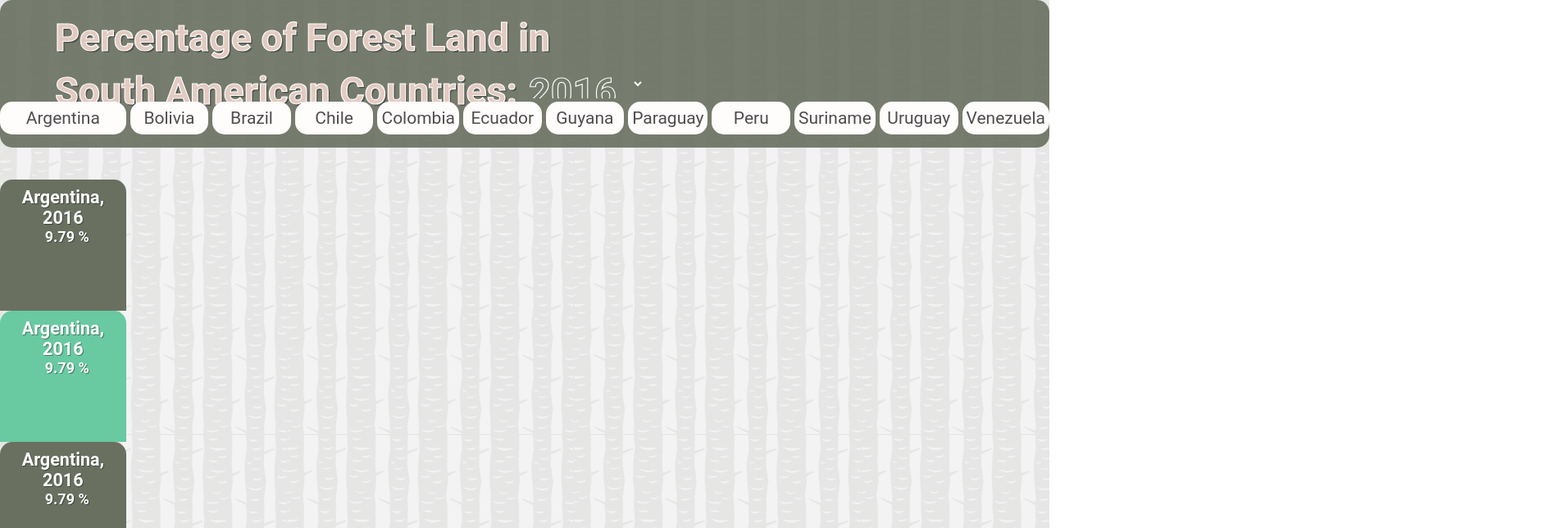
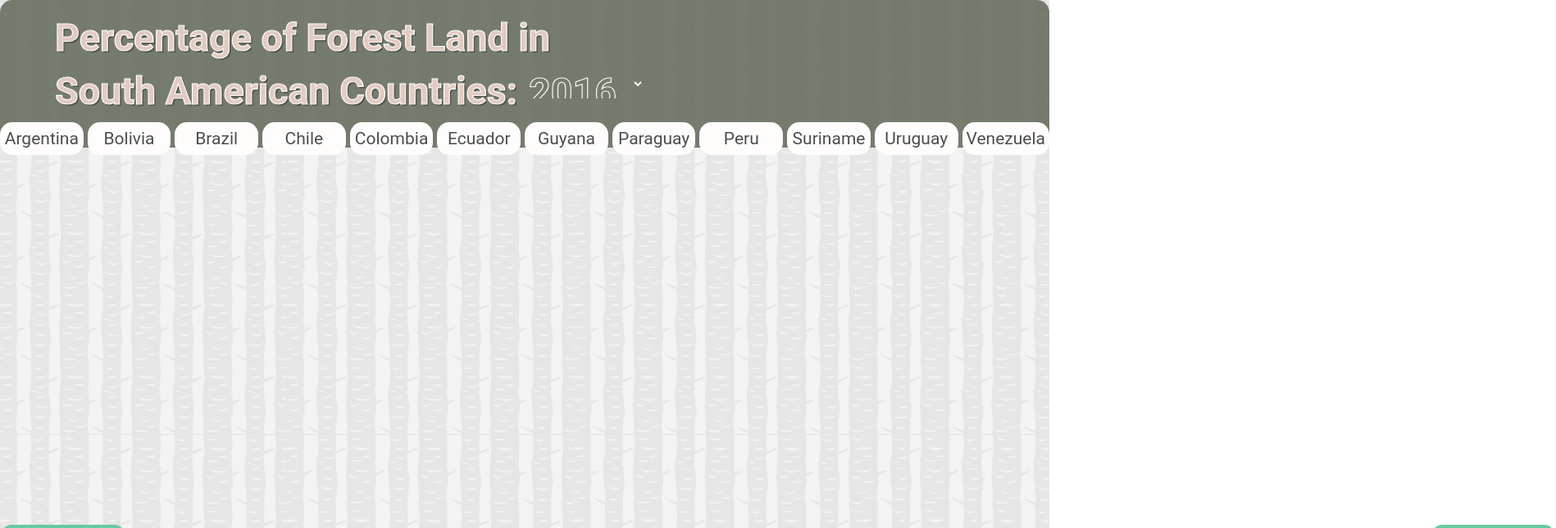
Before and after one commit to nicol-hawkins/toggle-graph-react, a React (Create React App) app: page / in a window 1280 px wide. Both pictures are taken after a click on the element "Argentina". Shown: the top 644 px of the page at 82% size, 1898 px wide, since content can reach past the window. Built offline with nearby package versions, Linux system fonts and the light colour scheme.

Commit message:
fixed css prob with graph

```diff
--- a/src/App.js
+++ b/src/App.js
@@ -81,17 +81,25 @@ class App extends Component {
 //   };
 
 
-  showBar = () => {
+  showBar = (data, info, index) => {
     console.log('Show Bar')
+    const chosenCountries = this.state.chosenCountries
+    const chosenCountry = data.Country;
+    chosenCountries.push(chosenCountry);
+
+    console.log('Country Toggled: ', chosenCountry)
+    console.log('Chosen Countries: ', chosenCountries)
+
     this.setState({
-      isVisible: true
-    });
+      isVisible: !this.state.isVisible,
+      chosenCountries: this.state.chosenCountries
+    }, () => console.log(chosenCountry, ': ', this.state.isVisible));
   }
 
   hideBar = () => {
     console.log('Hide Bar')
     this.setState({
-      isVisible: false
+      isVisible: !this.state.isVisible
     });
   }
 
@@ -141,21 +149,24 @@ class App extends Component {
         data={this.state.data}
       >
 
-
+        <div className="BarChart" id="results">
 
         {
-          this.state.isVisible ?
+          this.state.isVisible && this.state.chosenCountries ?
           this.state.data.map((info, index) => (
             <BarChart
             className="bar--show bar"
             info={info}
             data={this.state.data}
             year={this.state.year}
+            key={index}
             chosenCountries={this.state.chosenCountries}
             >
           </BarChart>
           )) : null
         }
+
+        </div>
 
         {/* {
           this.state.data.map((info, index) => (
--- a/src/components/BarChart/BarChart.js
+++ b/src/components/BarChart/BarChart.js
@@ -20,14 +20,13 @@ class BarChart extends Component {
 
   return (
     <div>
-      <div className='testBar' style={barStyle}>
-        {this.props.children}
-      </div>
+
       {
-          this.props.data.map((info, index) => (
+          this.props.chosenCountries.map((info, index) => (
             <div
               className={className}
-              style={barStyle, {height: this.props.info.Percentage - 10 + "%" }}>
+              style={barStyle, {height: this.props.info.Percentage - 10 + "%" }}
+              key={index}>
               <h3>{this.props.info.Country}, {this.props.info.Year} </h3>
               <h4>{this.props.info.Percentage} %</h4>
               {this.props.children}
--- a/src/components/CountryList/CountryList.js
+++ b/src/components/CountryList/CountryList.js
@@ -3,6 +3,7 @@ import './CountryList.css';
 
 import CountryButton from '../CountryButton/CountryButton';
 import BarChart from '../BarChart/BarChart';
+
 
 class CountryList extends Component {
 
@@ -16,11 +17,11 @@ class CountryList extends Component {
   //   }
   // }
 
-  onButtonClick = () => {
+  onButtonClick = (data) => {
     if(this.props.isVisible) {
-      this.props.onHide();
+      this.props.onHide(data);
     } else {
-      this.props.onShow();
+      this.props.onShow(data);
     }
   }
   render() {
```
